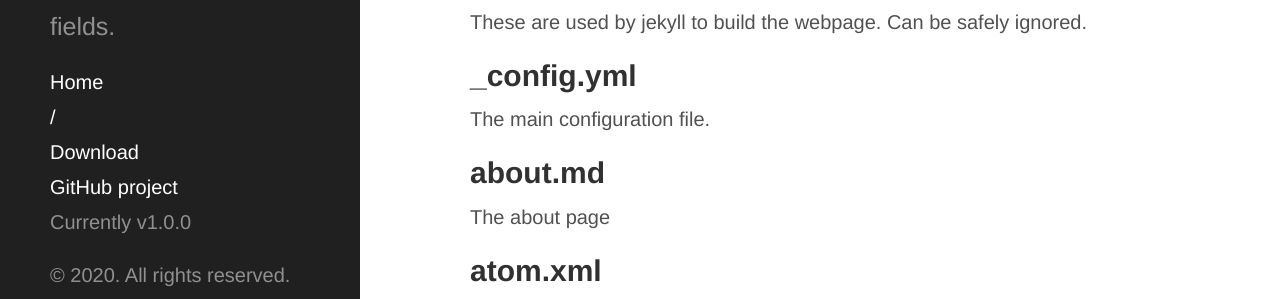
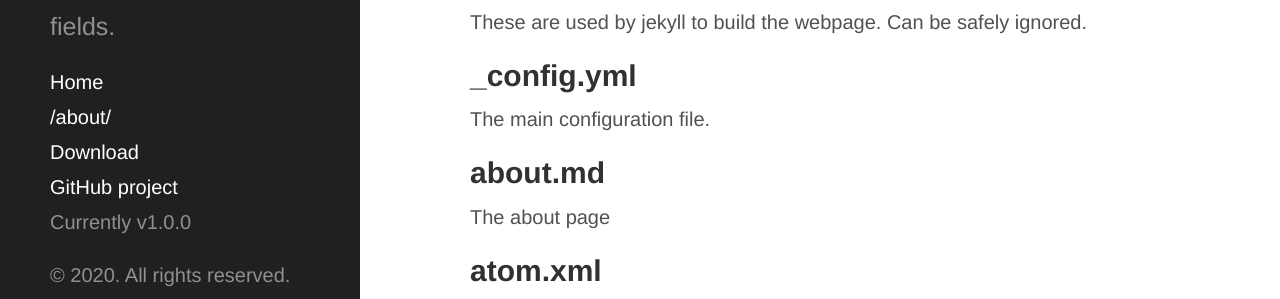
Before and after one commit to tejaswid/wikitm, a Jekyll site: the page built from index.html, in a window 1280 px wide. Shown: the part 570-869 px from the top of the page. Built offline with Jekyll 4.4.1, drawn with Linux system fonts in a browser that asks for light colours; the list of posts is cut into pages by our own code.

Commit message:
still debugging the urls

```diff
--- a/_includes/sidebar.html
+++ b/_includes/sidebar.html
@@ -21,7 +21,7 @@
       {% for node in pages_list %}
         {% if node.title != null %}
           {% if node.layout == "page" %}
-            <a class="sidebar-nav-item{% if page.url == node.url %} active{% endif %}" href="{{ node.url }}">{{ page.url }}</a>
+            <a class="sidebar-nav-item{% if page.url == node.url %} active{% endif %}" href="{{ node.url }}">{{ node.url }}</a>
           {% endif %}
         {% endif %}
       {% endfor %}
```
Also changed, not shown: about.md (+0 -1 lines).
